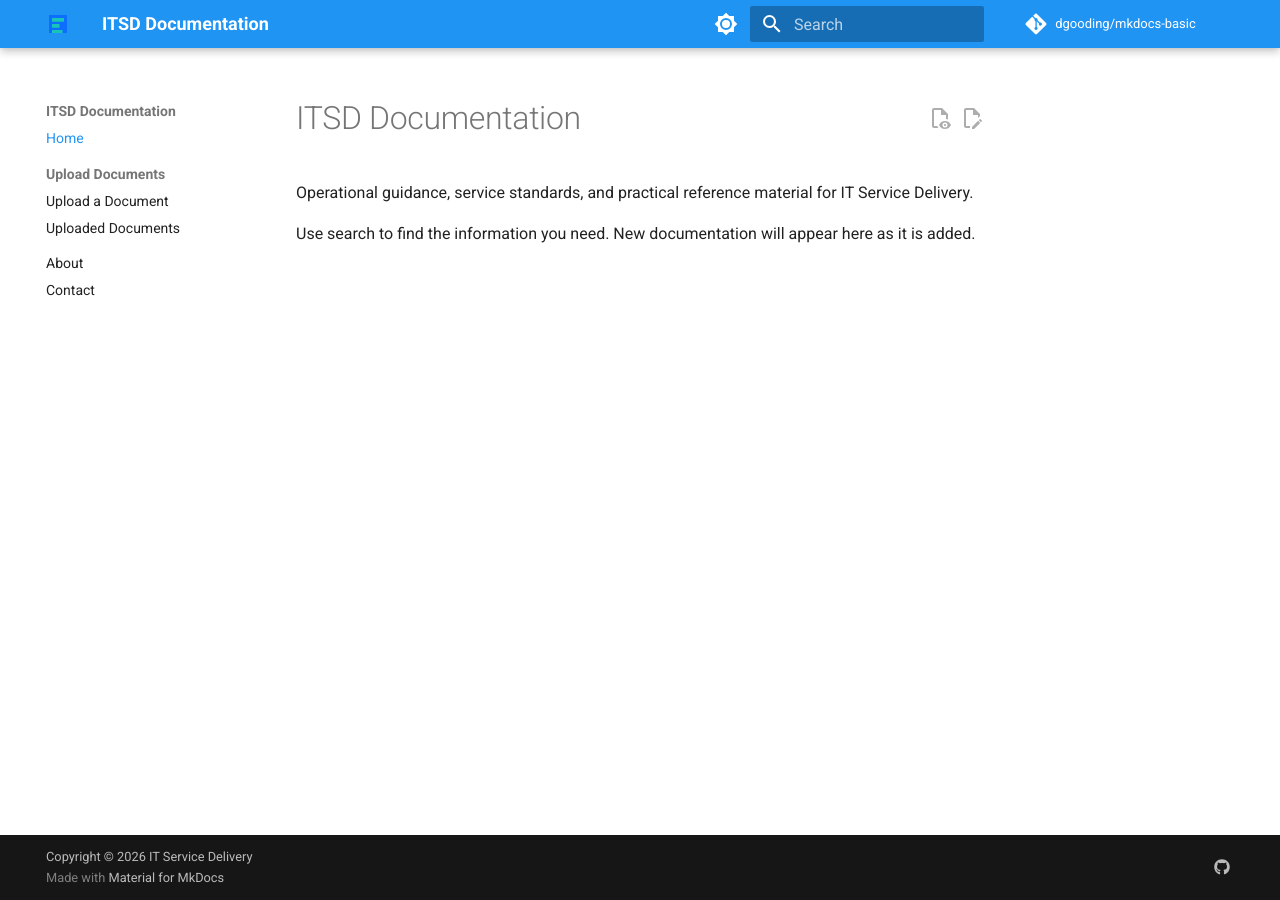
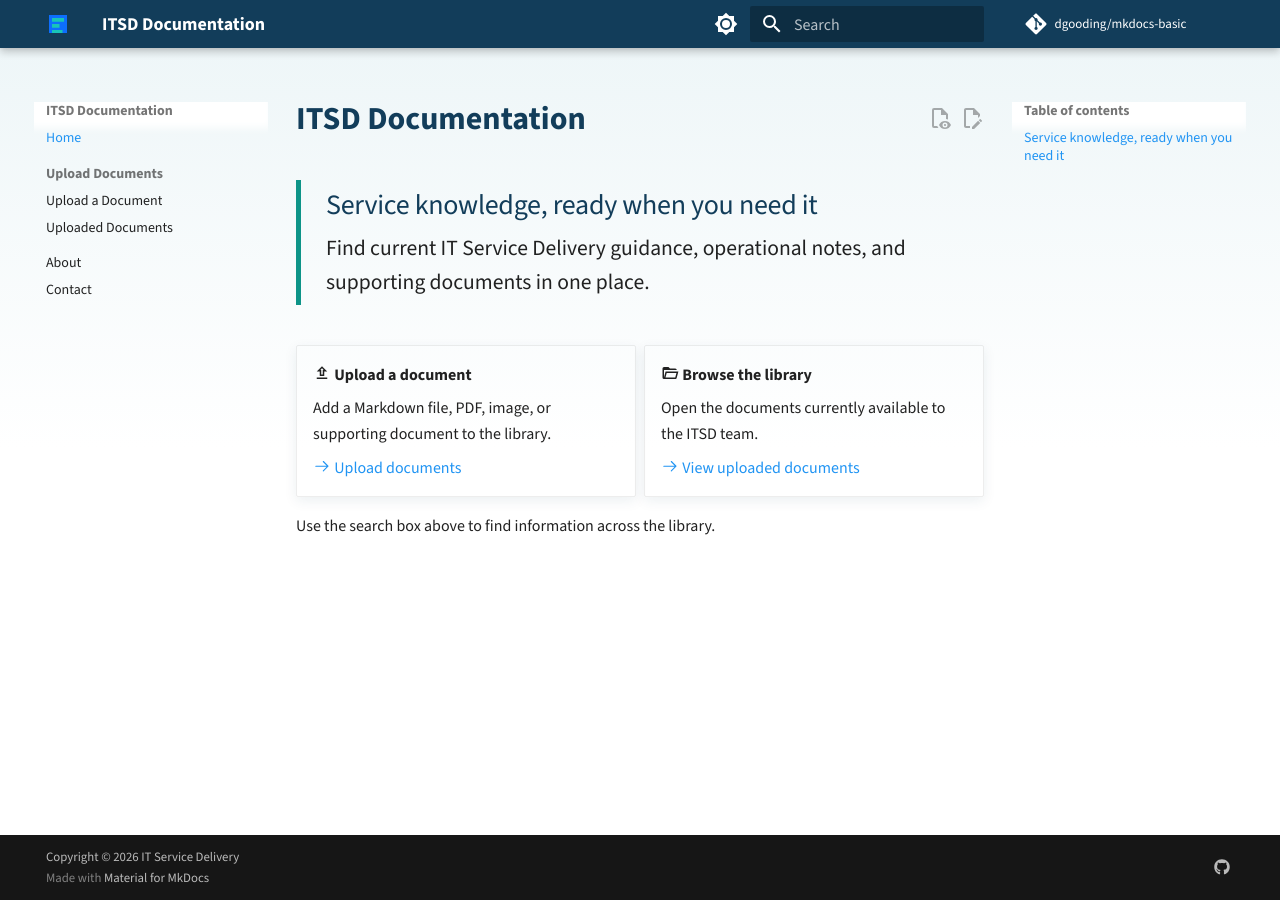
Before and after one commit to dgooding/mkdocs-basic, an MkDocs documentation site: the page built from docs/index.md, in a window 1280 px wide. Built offline with MkDocs 1.6.1 and Material for MkDocs 9.7.7, drawn with Linux system fonts in a browser that asks for light colours; comment, search, counter and statistics services are not loaded.

Commit message:
Polish ITSD documentation homepage

```diff
--- a/docs/index.md
+++ b/docs/index.md
@@ -5,6 +5,28 @@ search:
 
 # ITSD Documentation
 
-Operational guidance, service standards, and practical reference material for IT Service Delivery.
+<div class="itsd-intro" markdown>
 
-Use search to find the information you need. New documentation will appear here as it is added.
+## Service knowledge, ready when you need it
+
+Find current IT Service Delivery guidance, operational notes, and supporting documents in one place.
+
+</div>
+
+<div class="grid cards itsd-actions" markdown>
+
+- :material-upload-outline: **Upload a document**
+
+    Add a Markdown file, PDF, image, or supporting document to the library.
+
+    [:octicons-arrow-right-24: Upload documents](upload-documents.md)
+
+- :material-folder-open-outline: **Browse the library**
+
+    Open the documents currently available to the ITSD team.
+
+    [:octicons-arrow-right-24: View uploaded documents](uploaded-documents.md)
+
+</div>
+
+Use the search box above to find information across the library.
--- /dev/null
+++ b/docs/stylesheets/extra.css
@@ -0,0 +1,70 @@
+:root {
+  --itsd-navy: #123d5a;
+  --itsd-blue: #1675a9;
+  --itsd-teal: #0d9488;
+  --itsd-mist: #eef6f8;
+}
+
+.md-header {
+  background: var(--itsd-navy);
+}
+
+.md-tabs {
+  background: var(--itsd-navy);
+}
+
+.md-main {
+  background: linear-gradient(180deg, var(--itsd-mist) 0, #fff 20rem);
+}
+
+.md-typeset h1 {
+  color: var(--itsd-navy);
+  font-weight: 700;
+  letter-spacing: 0;
+}
+
+.itsd-intro {
+  border-left: 0.25rem solid var(--itsd-teal);
+  margin: 1.25rem 0 2rem;
+  max-width: 46rem;
+  padding: 0.25rem 0 0.25rem 1.25rem;
+}
+
+.itsd-intro h2 {
+  color: var(--itsd-navy);
+  font-size: 1.4rem;
+  margin: 0 0 0.35rem;
+}
+
+.itsd-intro p {
+  font-size: 1.08rem;
+  margin: 0;
+}
+
+.itsd-actions {
+  max-width: 50rem;
+}
+
+.itsd-actions .md-button {
+  color: var(--itsd-blue);
+  font-weight: 700;
+}
+
+.itsd-actions > ul > li {
+  border-color: #c9dce4;
+  box-shadow: 0 0.2rem 0.65rem rgb(18 61 90 / 0.08);
+}
+
+.itsd-actions > ul > li:hover {
+  border-color: var(--itsd-teal);
+  box-shadow: 0 0.35rem 0.9rem rgb(18 61 90 / 0.14);
+}
+
+[data-md-color-scheme="slate"] .md-main {
+  background: #18242b;
+}
+
+[data-md-color-scheme="slate"] .md-typeset h1,
+[data-md-color-scheme="slate"] .itsd-intro h2 {
+  color: #79c7ef;
+}
--- a/mkdocs.yml
+++ b/mkdocs.yml
@@ -10,6 +10,9 @@ theme:
   language: en
   logo: assets/itsd-mark.svg
   favicon: assets/itsd-mark.svg
+  font:
+    text: Source Sans 3
+    code: IBM Plex Mono
   palette:
     - scheme: default
       primary: blue
@@ -72,6 +75,9 @@ extra:
 
 copyright: Copyright &copy; 2026 IT Service Delivery
 
+extra_css:
+  - stylesheets/extra.css
+
 nav:
   - Home: index.md
   - Upload Documents:
```
